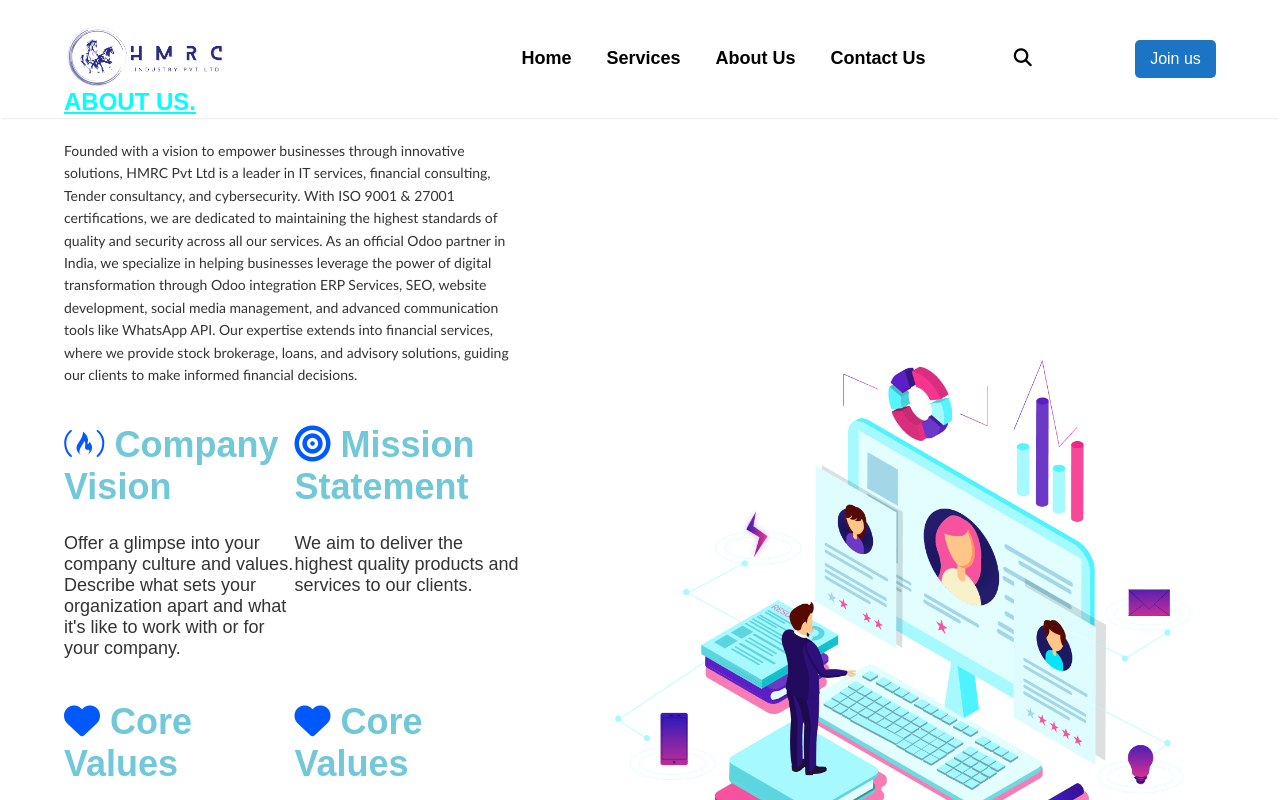
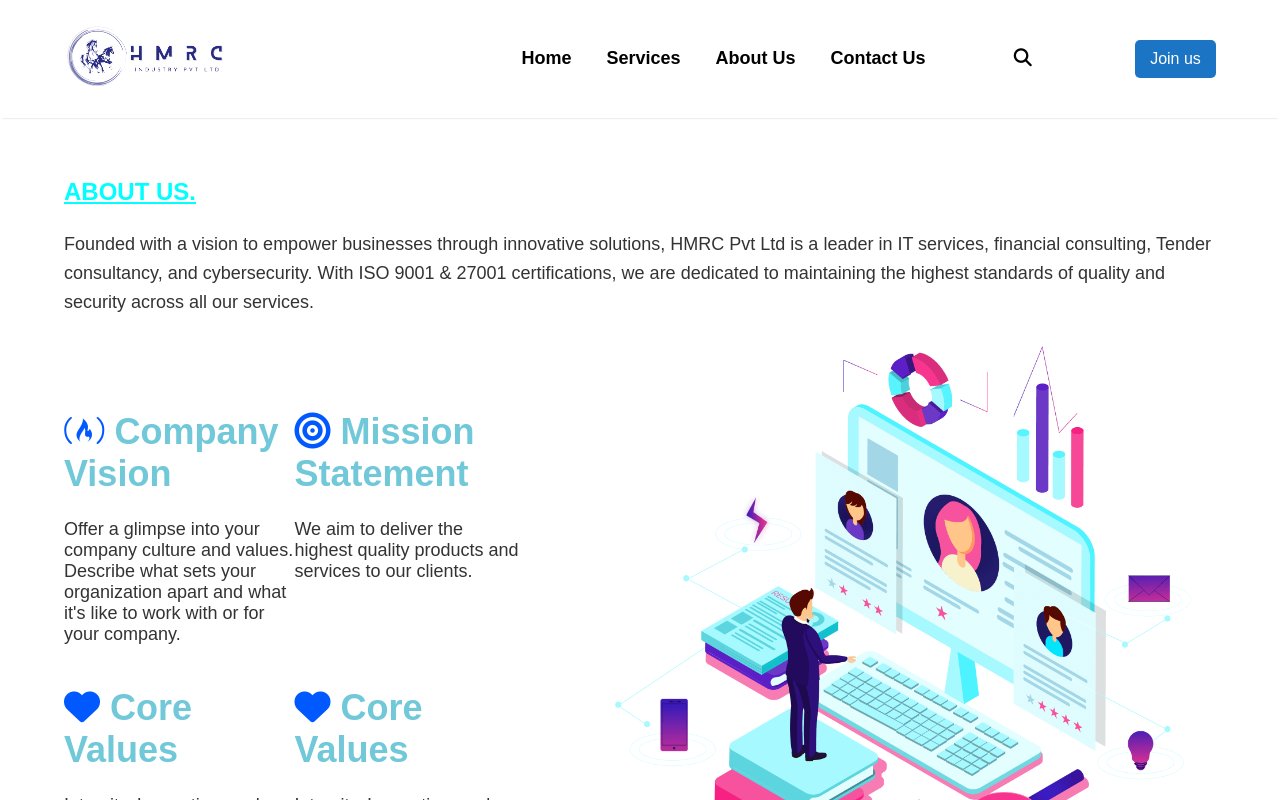
Before and after one commit to ActLikeAyush/HMRCproject, an Angular app: page /about in a window 1280 px wide. Shown: the top 800 px of the page. Built offline with nearby package versions, Linux system fonts and the light colour scheme; some icons are missing.

Commit message:
adding new com

```diff
--- a/src/app/about/about.component.css
+++ b/src/app/about/about.component.css
@@ -1,8 +1,11 @@
 .container{
     padding: 5%;
+    margin-top: 90px;
 }
 .head{
-    width: 40%;
+    /* margin-top: 90px; */
+    /* width: 40%; */
+    margin-bottom: 70px;
 
 }
 .allmain{
@@ -45,12 +48,13 @@
 }
 
 .head p {
-    font-family:'Gill Sans', 'Gill Sans MT', Calibri, 'Trebuchet MS', sans-serif;
-    color: #333;
-    /* margin-left: 40px; */
-    /* Align paragraphs consistently */
-    line-height: 1.6;
-    font-size: 14px;
+    font-family: "Jost", sans-serif;
+        color: #333;
+        /* margin-left: 40px; */
+        /* Align paragraphs consistently */
+        line-height: 1.6;
+        font-size: 18px;
+        width: 100%;
 }
 
 .img{
--- a/src/app/about/about.component.html
+++ b/src/app/about/about.component.html
@@ -4,14 +4,7 @@
             <h3>ABOUT US.</h3>
             <p>Founded with a vision to empower businesses through innovative solutions, HMRC Pvt Ltd is a leader in IT services,
             financial consulting, Tender consultancy, and cybersecurity. With ISO 9001 & 27001 certifications, we are dedicated to
-            maintaining the highest standards of quality and security across all our services.
-
-
-                As an official Odoo partner in India, we specialize in helping businesses leverage the power of digital transformation
-                through Odoo integration ERP Services, SEO, website development, social media management, and advanced communication
-                tools like WhatsApp API. Our expertise extends into financial services, where we provide stock brokerage, loans, and
-                advisory solutions, guiding our clients to make informed financial decisions.
-            </p>
+            maintaining the highest standards of quality and security across all our services.  </p>
         </div>
         <div class="allmain">
             <div class="main">
--- a/src/app/app.component.html
+++ b/src/app/app.component.html
@@ -1,5 +1,5 @@
 <app-header></app-header>
 <router-outlet></router-outlet> <!-- Only use router outlet here -->
-<app-contact></app-contact>
+<!-- <app-contact></app-contact> -->
 <!-- <app-services></app-services> -->
 <app-footer></app-footer>
```
